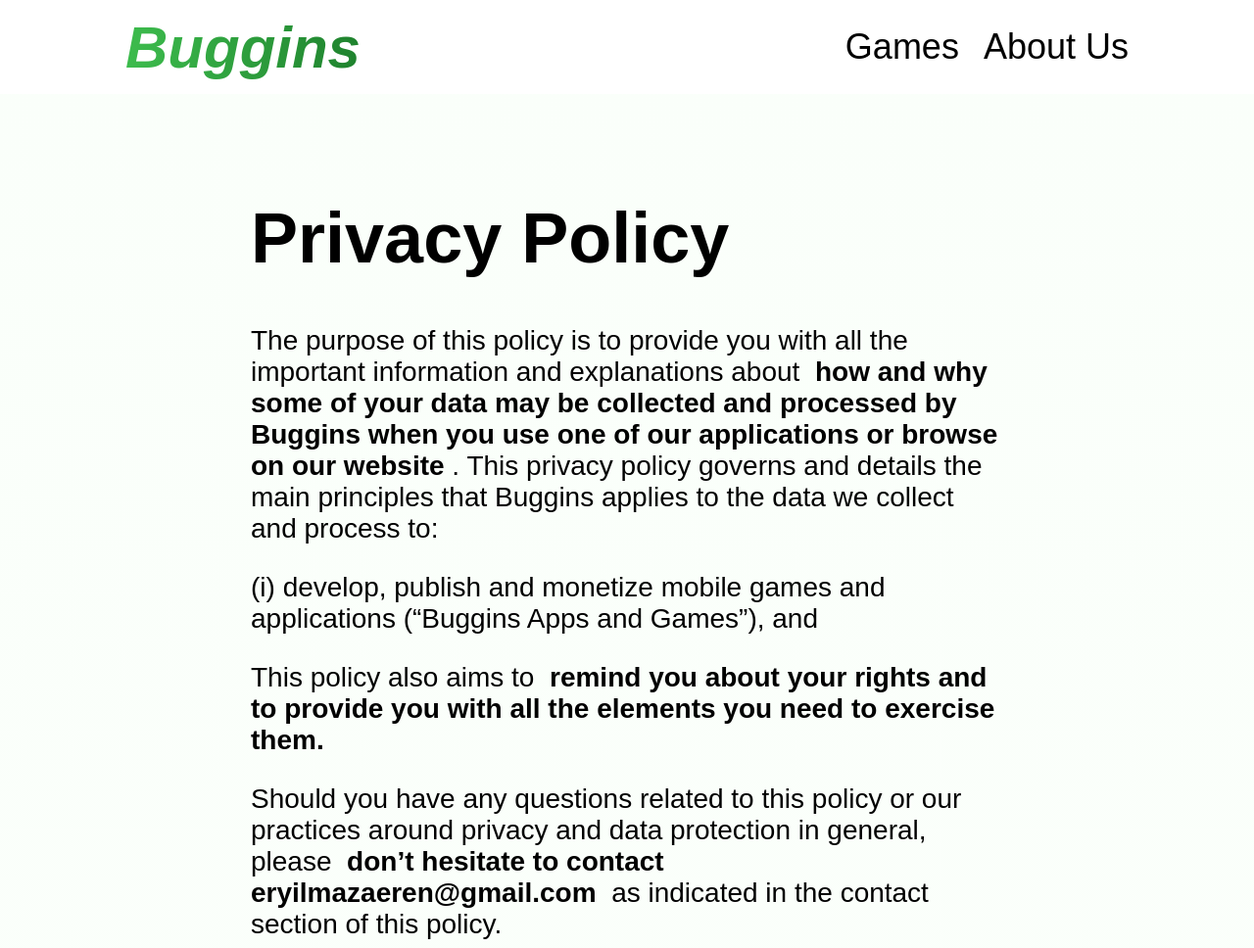
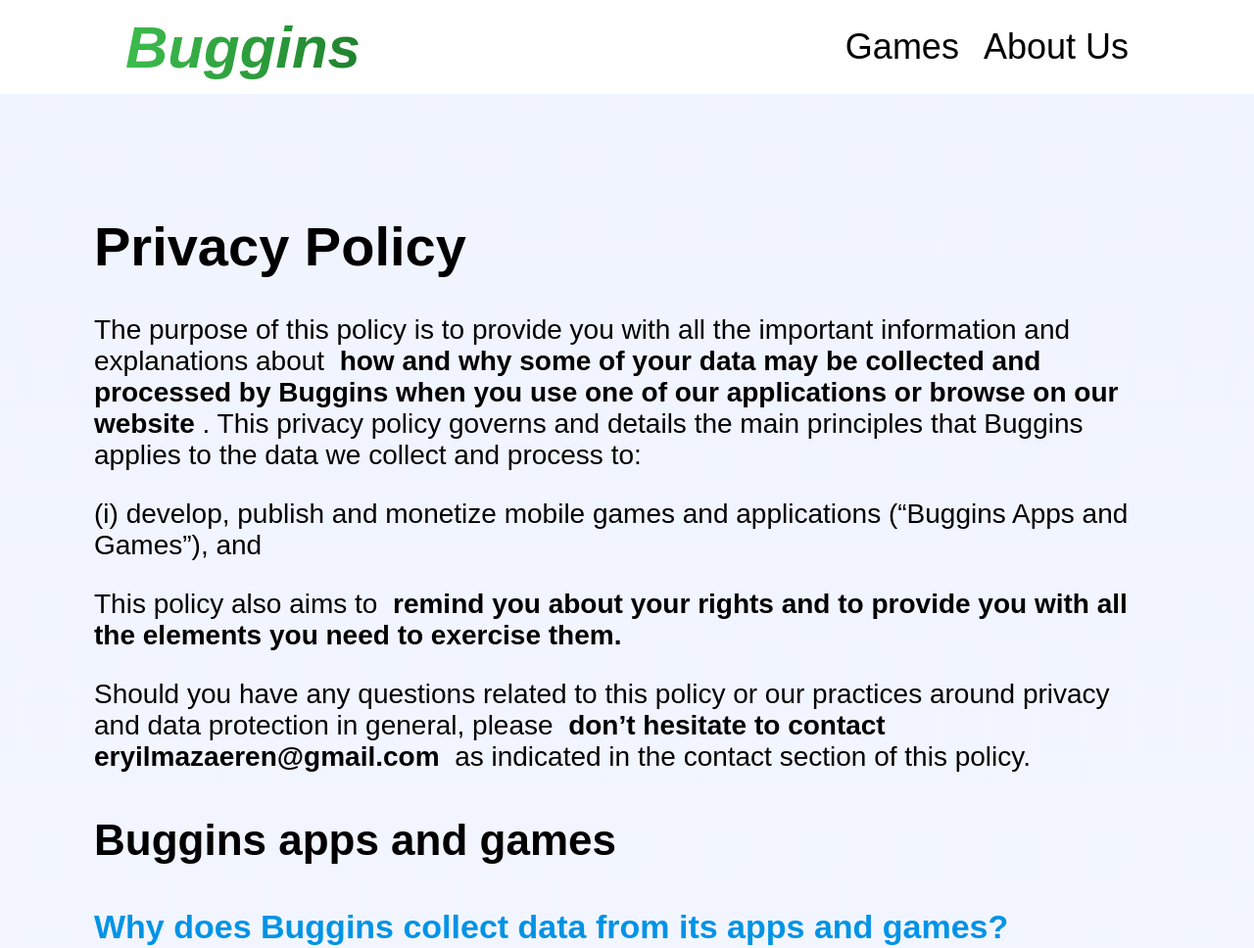
Before and after one commit to ErenPy/erenpy.github.io, a plain HTML site: page PrivacyPolicy.html in a window 1280 px wide. Shown: the top 968 px of the page at 98% size. Drawn offline with Linux system fonts and the light colour scheme; a web font is replaced by a local one.

Commit message:
New commit

```diff
--- a/css/PrivacyPolicy_styles.css
+++ b/css/PrivacyPolicy_styles.css
@@ -46,7 +46,7 @@
 body {
   font-family: "GillSans", sans-serif;
   margin: 0px;
-  background-image: linear-gradient(0deg, rgba(255,255,255,1) 0%, rgba(250,255,250,1) 100%);
+  background-image: linear-gradient(0deg, rgba(255,255,255,1) 0%, rgba(240,244,255,1) 100%);
 }
 
 .header, .bottom {
@@ -99,7 +99,7 @@ color: inherit;
 }
 
 .sections {
-  padding: 12% 20% 0 20%;
+  padding: 12% 7.5% 0 7.5%;
 }
 
 .privacySection {
@@ -107,18 +107,18 @@ color: inherit;
 }
 
 .privacySection h1 {
-  font-size: 4.5em;
+  font-size: 3.5em;
   font-weight: bold;
 }
 
 .privacySection h2 {
   font-size: 2.125rem;
-  color: #1D731D;
+  color: #0093E5;
   font-weight: 600;
 }
 
 .privacySection h3 {
-  font-size: 3.25rem;
+  font-size: 2.75rem;
   font-weight: 600;
 }
 
@@ -127,6 +127,6 @@ color: inherit;
   font-weight: normal;
 }
 
-.strong{
+.privacySection .strong{
   font-weight: 600;
 }
--- a/css/index_styles.css
+++ b/css/index_styles.css
@@ -99,7 +99,7 @@ body {
 }
 
 .sections {
-    padding: 12% 5% 0 5%;
+    padding: 12% 7.5% 0 7.5%;
 }
 
 .introSection, .gamesSection, .teamSection, .shareSection {
@@ -107,18 +107,18 @@ body {
 }
 
 .textSection h1 {
-    font-size: 4.5em;
+    font-size: 3.5em;
     font-weight: bold;
 }
 
 .textSection h2 {
     font-size: 2.125rem;
-    color: #1D731D;
+    color: #0093E5;
     font-weight: 600;
 }
 
 .textSection h3 {
-    font-size: 3.25rem;
+    font-size: 2.75rem;
     font-weight: 600;
 }
 
```
